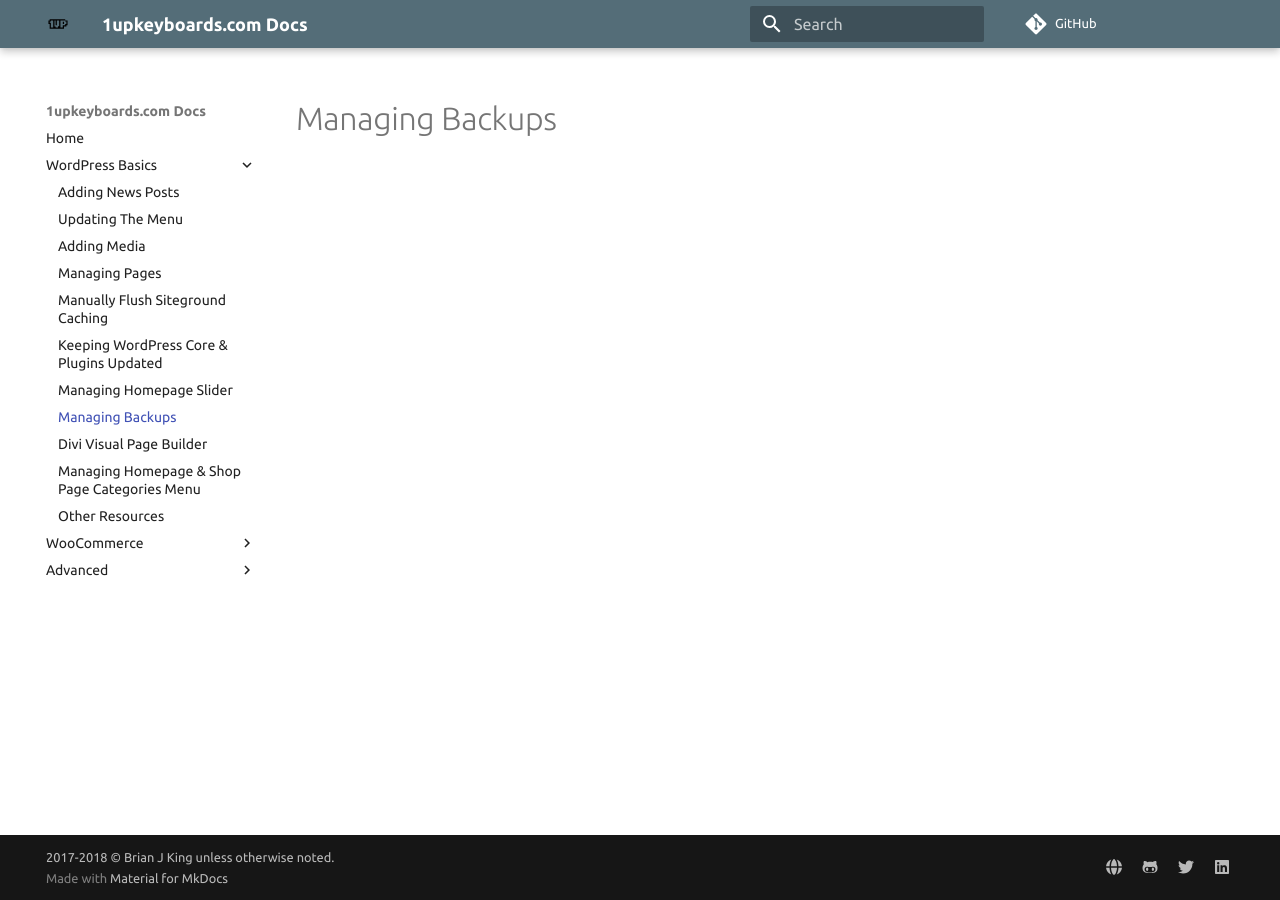
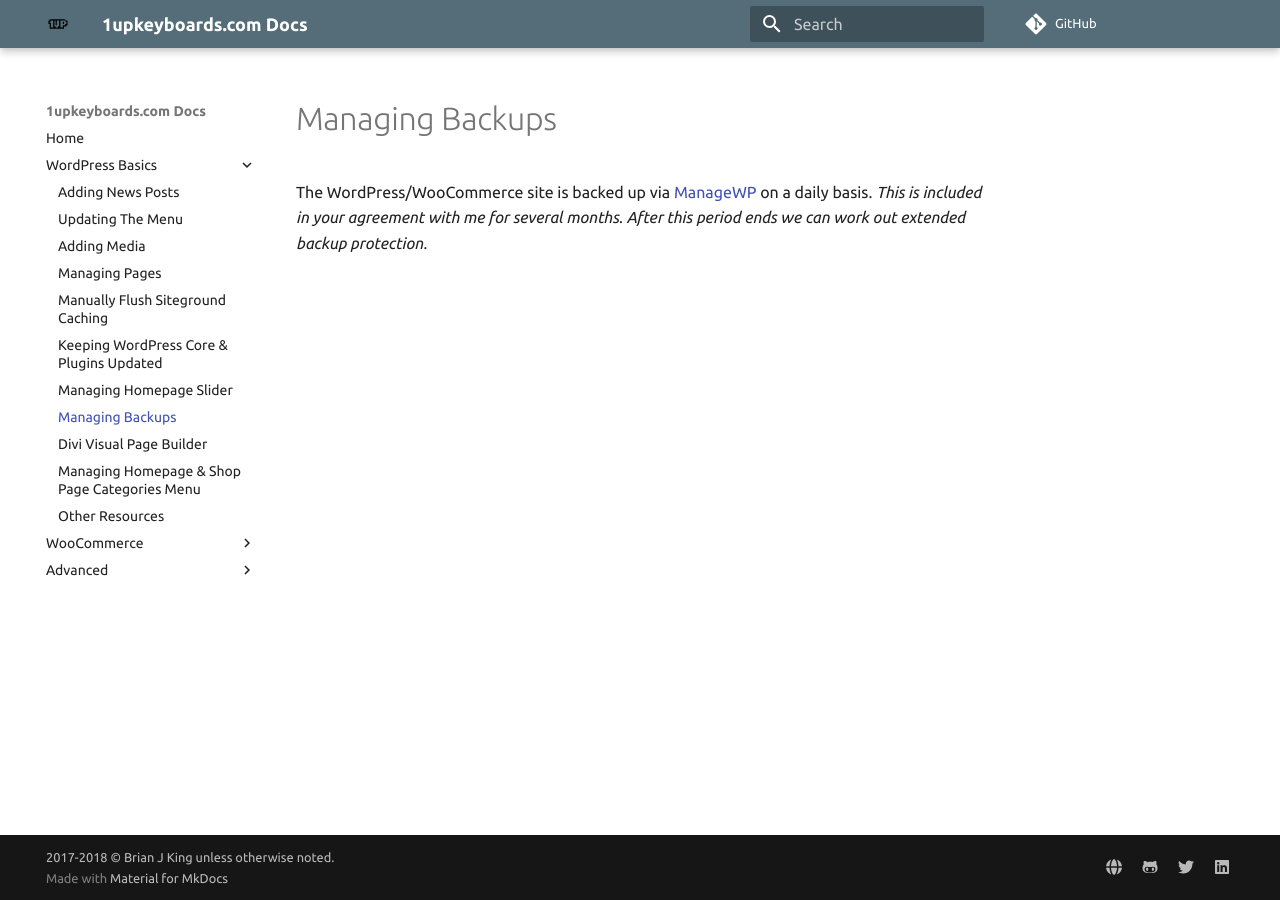
Before and after one commit to brianjking/1upkeyboard-docs, an MkDocs documentation site: the page built from docs/wordpress-basics/backups.md, in a window 1280 px wide. Built offline with MkDocs 1.6.1 and Material for MkDocs 9.7.7, drawn with Linux system fonts in a browser that asks for light colours; comment, search, counter and statistics services are not loaded; old or Windows-style settings are respelled for this version of MkDocs.

Commit message:
Backups content

```diff
--- a/docs/wordpress-basics/backups.md
+++ b/docs/wordpress-basics/backups.md
@@ -1 +1,3 @@
 # Managing Backups
+
+The WordPress/WooCommerce site is backed up via [ManageWP](https://managewp.com) on a daily basis. *This is included in your agreement with me for several months. After this period ends we can work out extended backup protection.*
```
